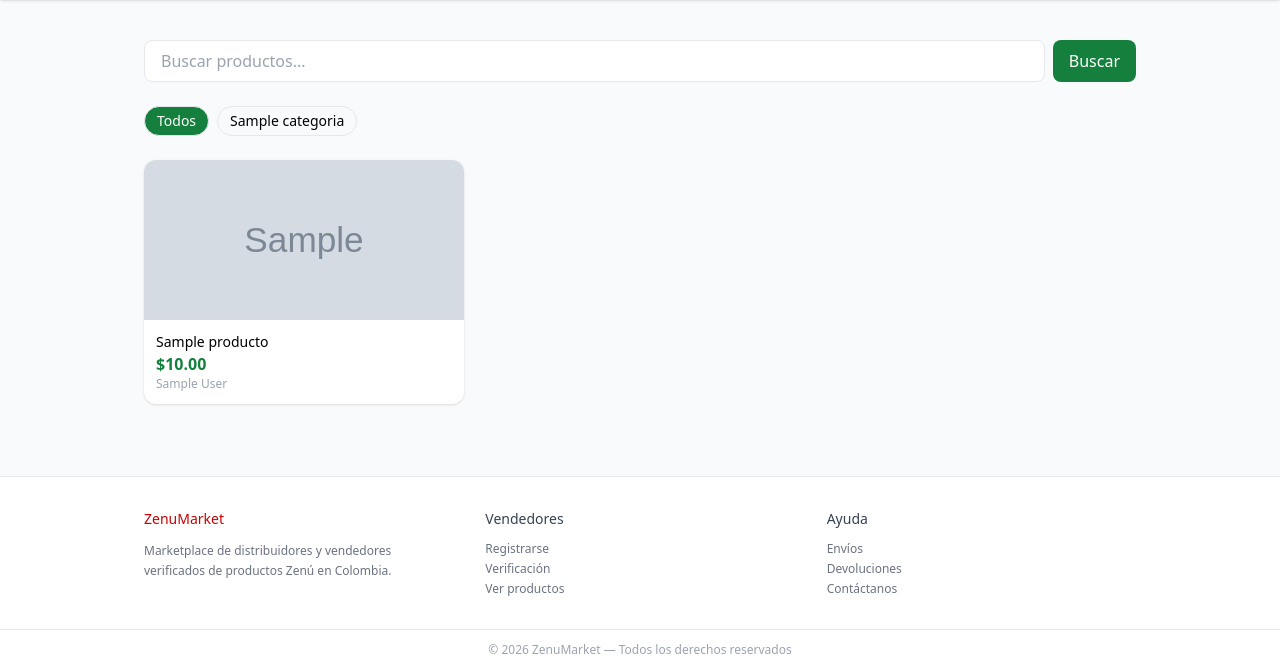
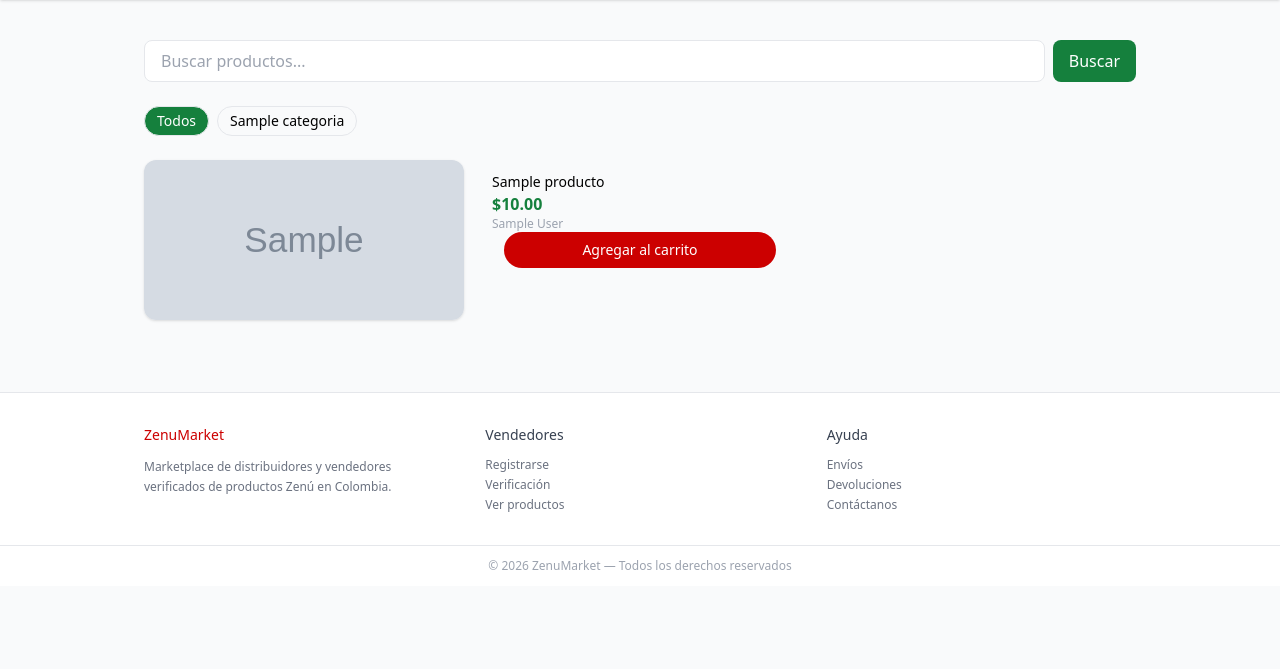
Before and after one commit to juancamolina6/zenu_market, a Django app: page /products/ in a window 1280 px wide. Shown: the part 60-729 px from the top of the page. Run offline with Django 5.2, Linux system fonts and the light colour scheme; tables that the repository leaves empty hold one stand-in row (values such as "Sample post"); grey boxes marked "Sample" are stand-in pictures; some libraries are stand-ins or nearby versions.

Commit message:
fix: botón agregar al carrito en lista de productos y botón seguir comprando

```diff
--- a/templates/orders/carrito.html
+++ b/templates/orders/carrito.html
@@ -57,6 +57,12 @@
                 style="background:#CC0000">
                 Confirmar pedido
             </a>
+            <!-- Botón seguir comprando -->
+            <a href="{% url 'lista_productos' %}"
+                class="block w-full text-center text-sm py-2 rounded-full font-medium border hover:bg-gray-50"
+                style="color:#CC0000; border-color:#CC0000">
+                ← Seguir comprando
+            </a>
         </div>
 
     </div>
--- a/templates/products/lista.html
+++ b/templates/products/lista.html
@@ -53,8 +53,18 @@
                     <p class="font-medium text-sm">{{ producto.nombre }}</p>
                     <p class="text-green-700 font-bold">${{ producto.precio }}</p>
                     <p class="text-xs text-gray-400">{{ producto.vendedor.nombre_tienda }}</p>
+                    <div class="px-3 pb-3">
+                    <a href="{% url 'agregar_al_carrito' producto.pk %}"
+                        class="block w-full text-center text-white text-sm py-2 rounded-full font-medium hover:opacity-90"
+                        style="background:#CC0000">
+                        Agregar al carrito
+                    </a>
+            </div>
                 </div>
+                <!-- Botón agregar al carrito -->
+
             </a>
+
         {% endfor %}
     </div>
 {% else %}
```
